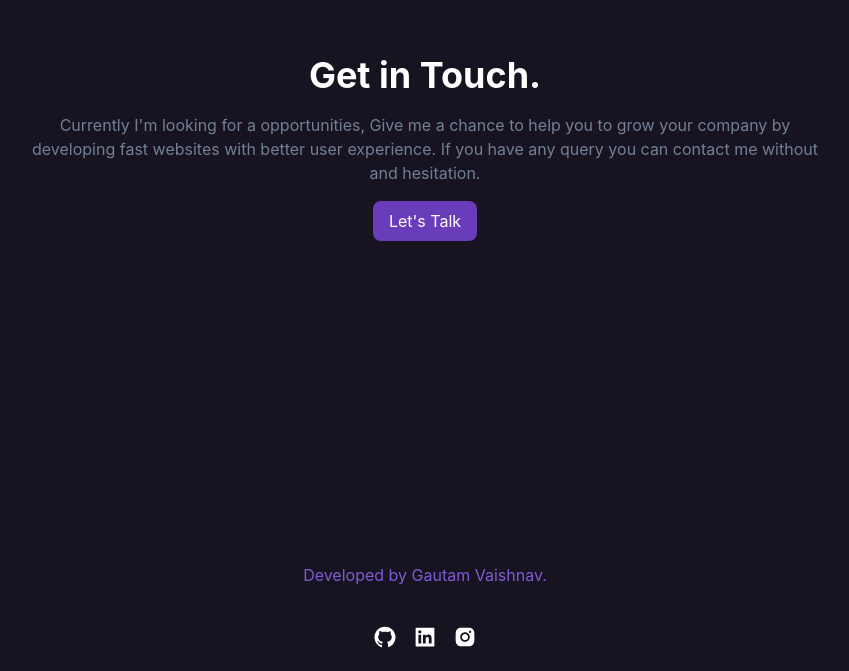
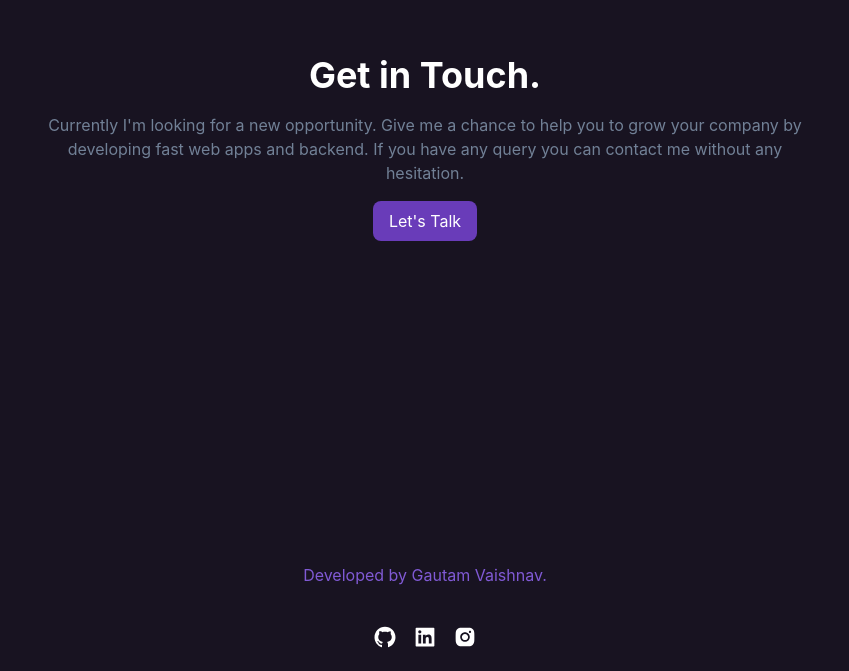
Before and after one commit to Gautamvaishnav-git/Portfolio, a React (Vite) app: page / in a window 1280 px wide. Shown: the part 4039-4710 px from the top of the page, without its empty margins (215-1064 px from the left). Built offline with nearby package versions, Linux system fonts and the light colour scheme.

Commit message:
Updated contact me description.

```diff
--- a/src/Components/Contact.jsx
+++ b/src/Components/Contact.jsx
@@ -37,10 +37,9 @@ const Contact = () => {
           >
             <Heading>Get in Touch.</Heading>
             <Text maxW={["100%", "70%"]} textAlign="center" color={"gray.500"}>
-              Currently I'm looking for a opportunities, Give me a chance to
-              help you to grow your company by developing fast websites with
-              better user experience. If you have any query you can contact me
-              without and hesitation.
+              Currently I'm looking for a new opportunity. Give me a chance to
+              help you to grow your company by developing fast web apps and backend. If you have any query you can contact me
+              without any hesitation.
             </Text>
             <Link
               variant={"outline"}
```
